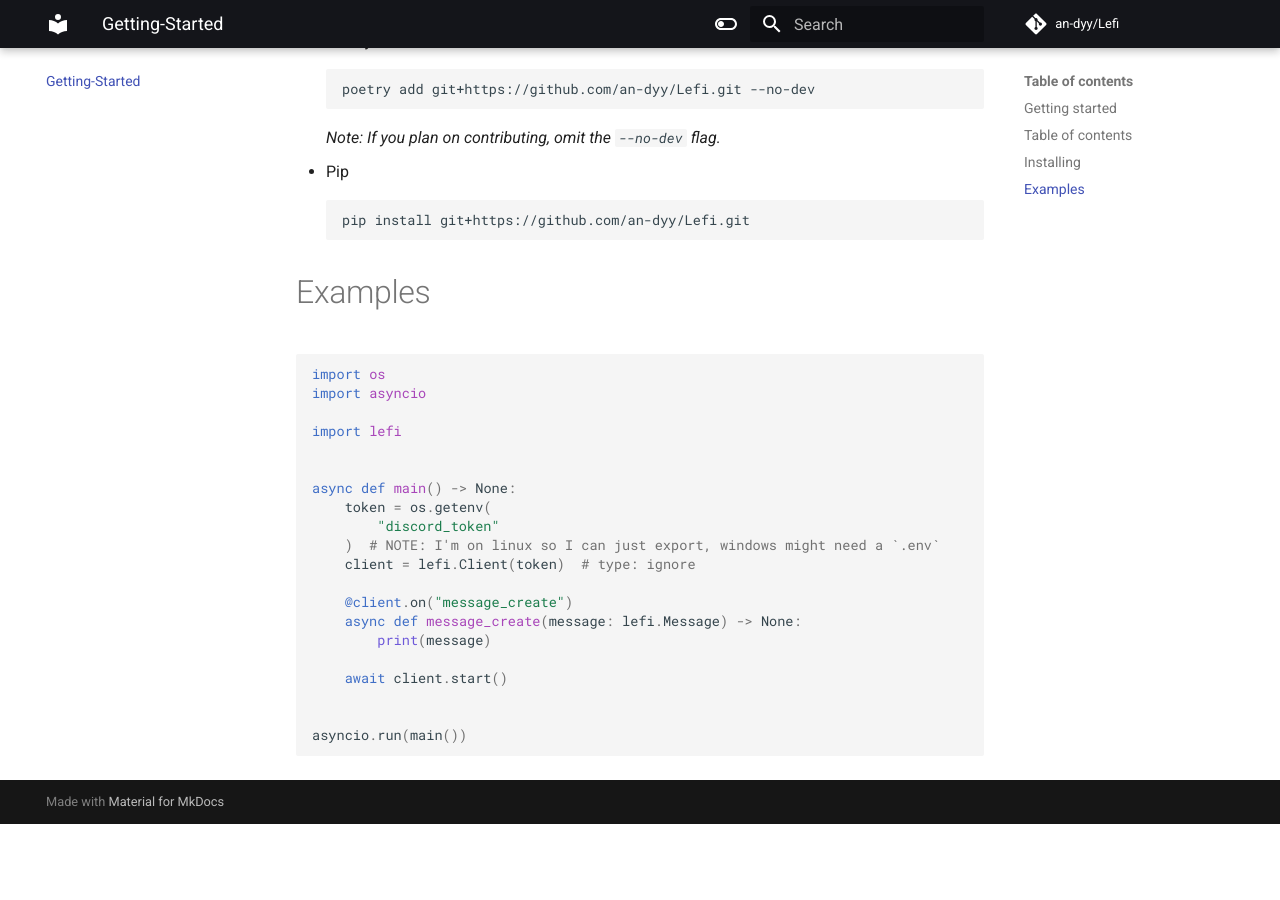
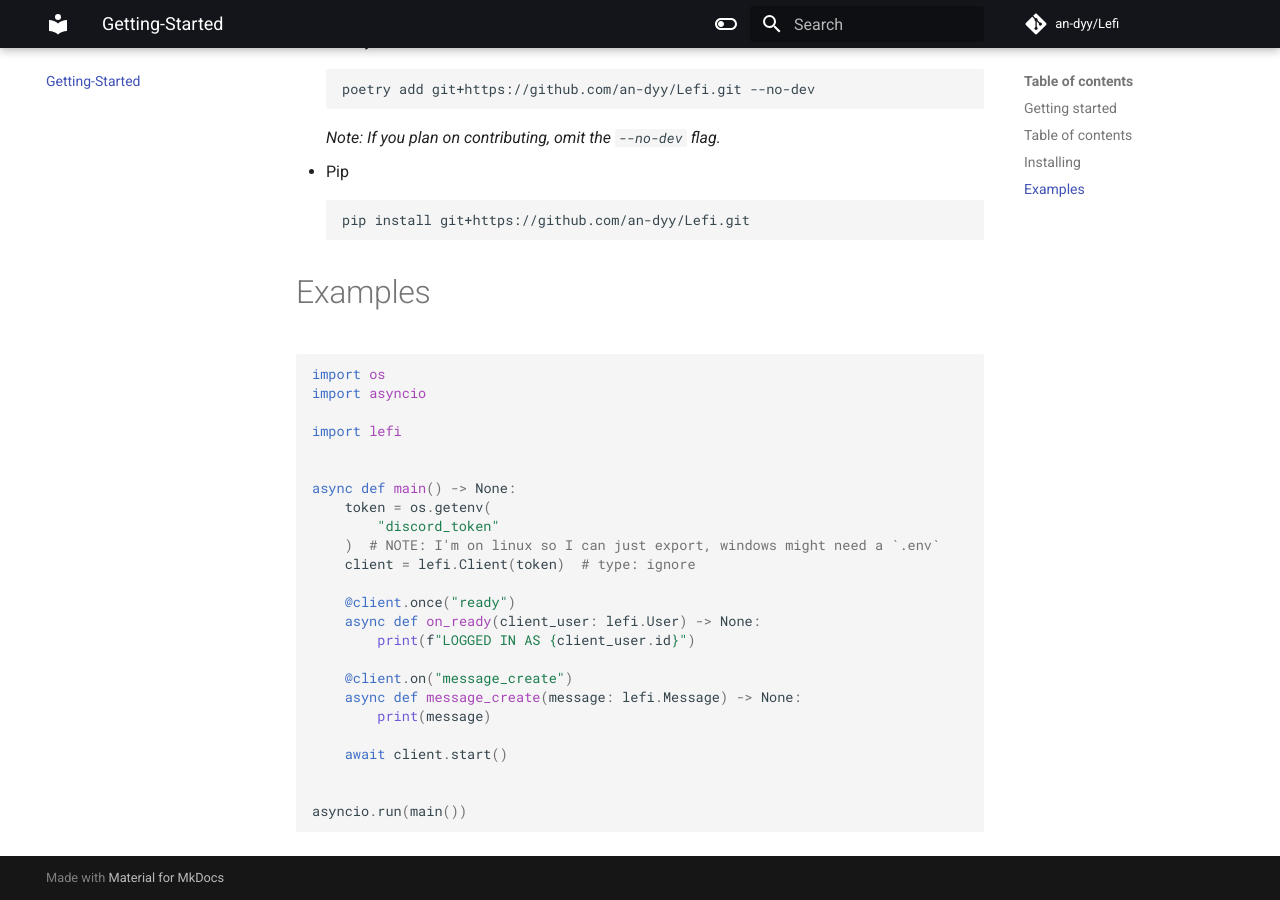
Before and after one commit to blanketsucks/Lefi, an MkDocs documentation site: the page built from docs/getting-started.md, in a window 1280 px wide and 900 px high, scrolled down 523 px. Built offline with MkDocs 1.6.1 and Material for MkDocs 9.7.7, drawn with Linux system fonts in a browser that asks for light colours; comment, search, counter and statistics services are not loaded; before the commit the page ends 1347 px from its top, so only the background shows below that.

Commit message:
docs: Added `READY` to `README.md` and docs

```diff
--- a/docs/getting-started.md
+++ b/docs/getting-started.md
@@ -34,6 +34,10 @@ async def main() -> None:
     )  # NOTE: I'm on linux so I can just export, windows might need a `.env`
     client = lefi.Client(token)  # type: ignore
 
+    @client.once("ready")
+    async def on_ready(client_user: lefi.User) -> None:
+        print(f"LOGGED IN AS {client_user.id}")
+
     @client.on("message_create")
     async def message_create(message: lefi.Message) -> None:
         print(message)
```
Also changed, not shown: README.md (+4 -0 lines).
